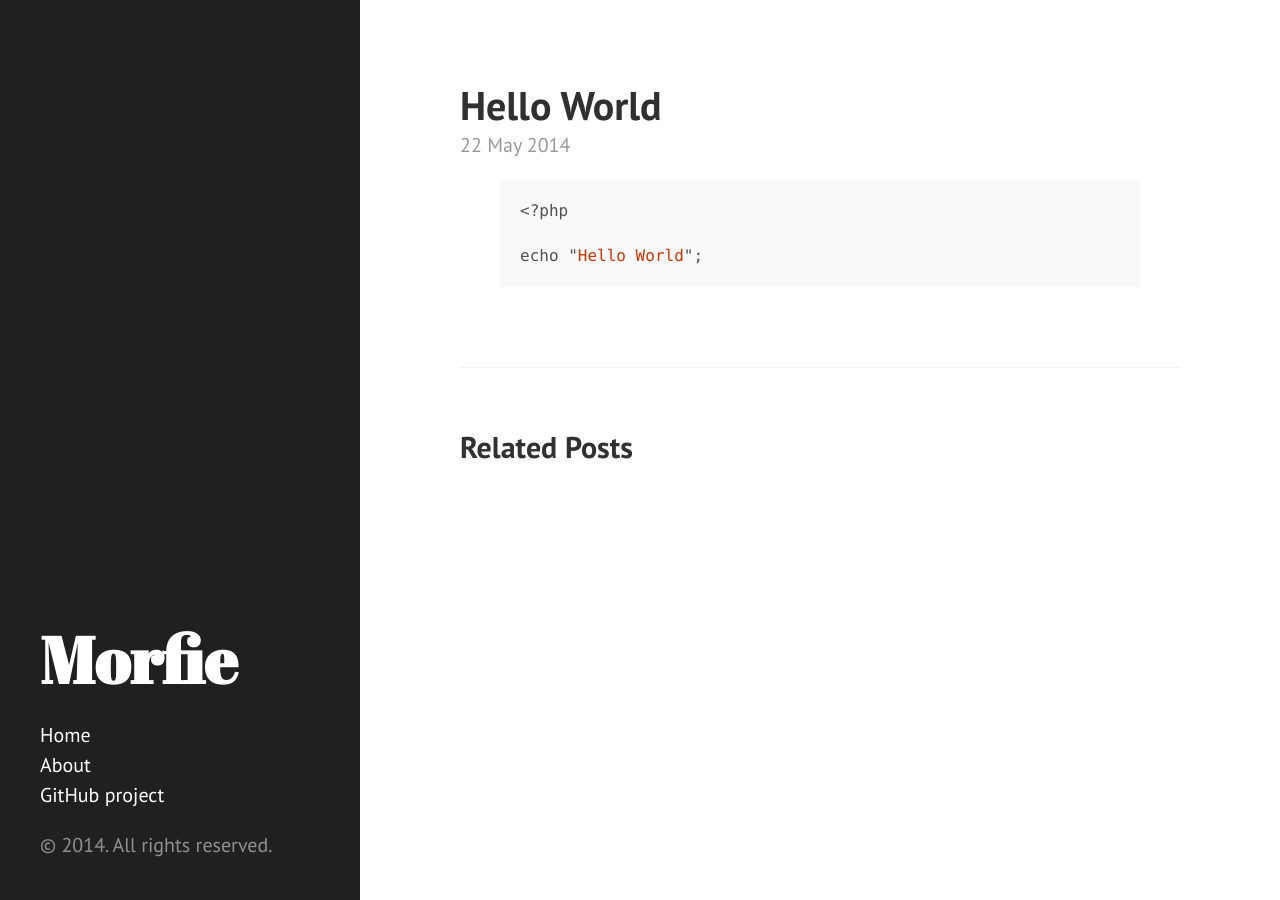
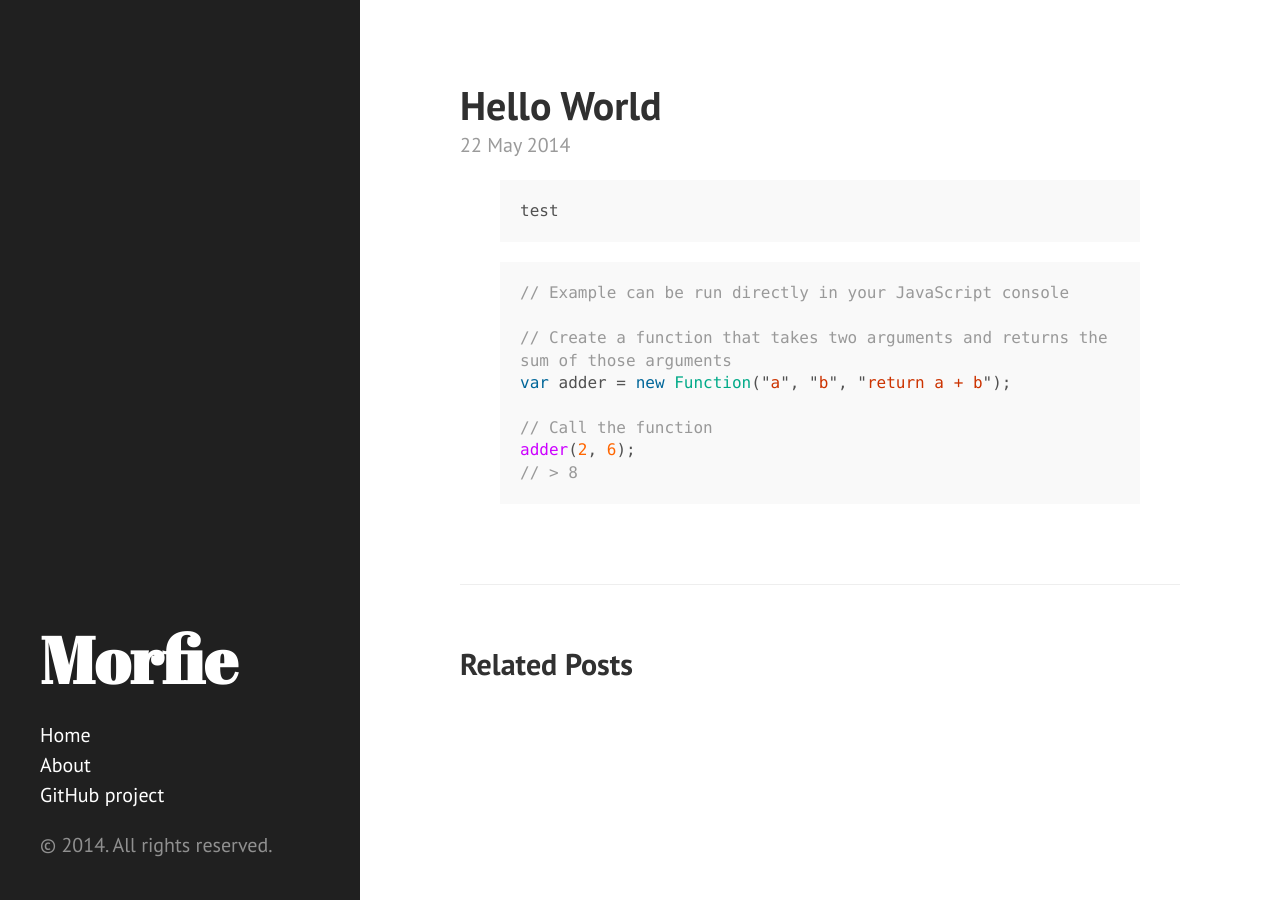
Before and after one commit to morfie/morfie.github.io, a Jekyll site: the page built from _posts/2014-05-22-hello-world.md, in a window 1280 px wide. Built offline with Jekyll 4.4.1, drawn with Linux system fonts in a browser that asks for light colours; Markdown is read by kramdown in place of the engine named in the settings.

Commit message:
php test

```diff
--- a/_posts/2014-05-22-hello-world.md
+++ b/_posts/2014-05-22-hello-world.md
@@ -3,10 +3,20 @@ layout: post
 title: Hello World
 ---
 
-{% highlight js %}
+{% highlight php %}
 
-<?php
-
-echo "Hello World";
+test
 
 {% endhighlight %}
+
+
+{% highlight js %}
+// Example can be run directly in your JavaScript console
+
+// Create a function that takes two arguments and returns the sum of those arguments
+var adder = new Function("a", "b", "return a + b");
+
+// Call the function
+adder(2, 6);
+// > 8
+{% endhighlight %}
```
